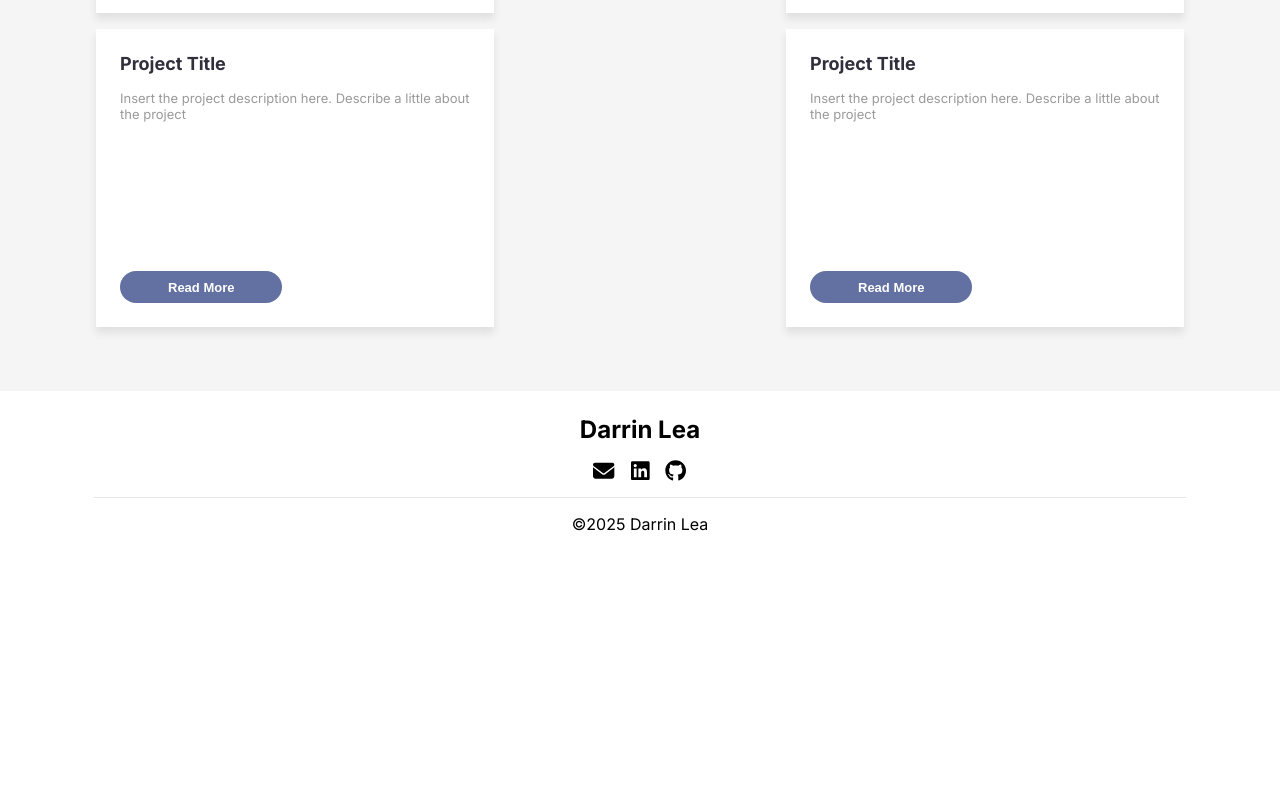
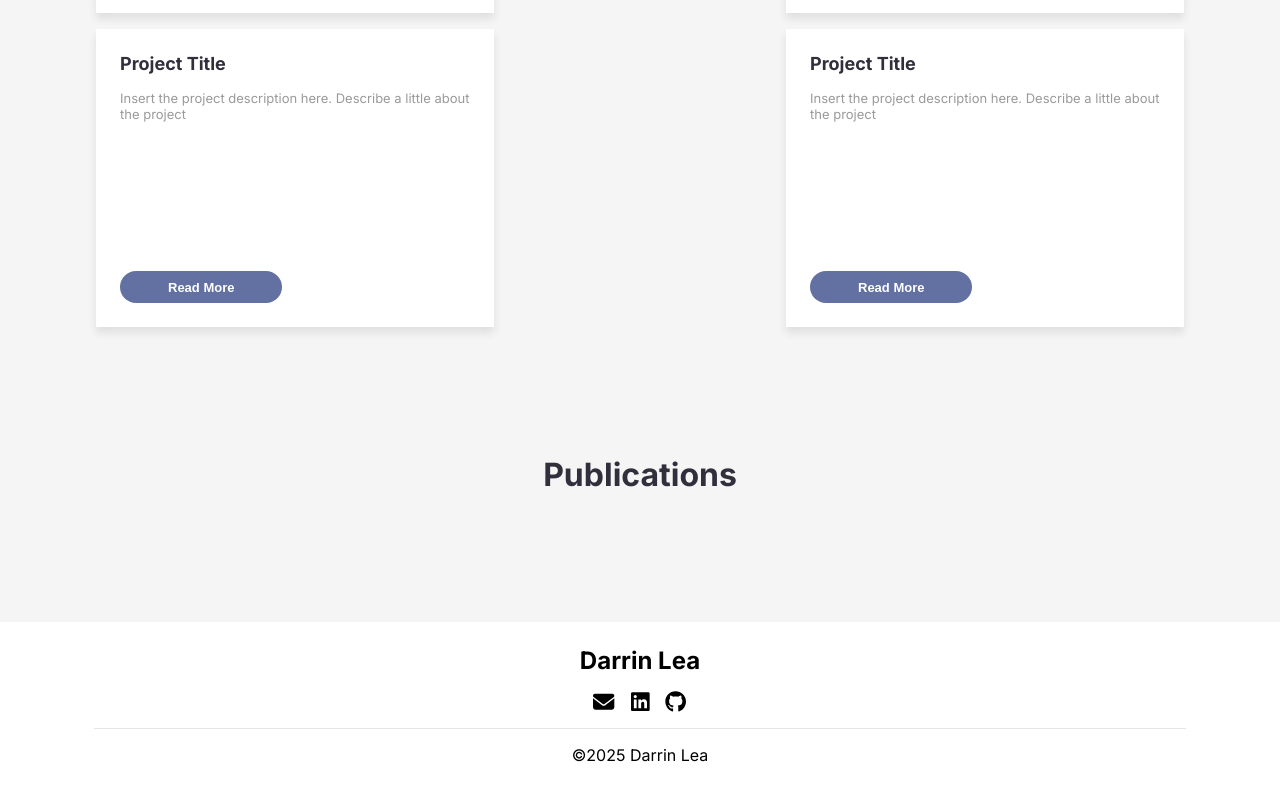
Before and after one commit to dlea8/darrin-website, a React (Create React App) app: page / in a window 1280 px wide. Shown: the part 2152-2952 px from the top of the page. Before the commit the page ends 2725 px from the top, so only its background shows below. Built offline with nearby package versions, Linux system fonts and the light colour scheme.

Commit message:
created publicaitons section and added classes for section bg color

```diff
--- a/src/Pages/Home.js
+++ b/src/Pages/Home.js
@@ -3,6 +3,7 @@ import Welcome from '../WelcomeSection/welcome';
 import Projects from '../ProjectsSection/projects';
 import NavBar from '../NavBar/navbar';
 import Footer from '../Footer/footer';
+import Publications from '../PublicationsSection/publications';
 
 function Home() {
     return (
@@ -12,6 +13,7 @@ function Home() {
         <Header></Header>
         <Welcome></Welcome>
         <Projects/>
+        <Publications/>
         <Footer></Footer>
 
       </div>
--- a/src/ProjectsSection/projectStyles.css
+++ b/src/ProjectsSection/projectStyles.css
@@ -1,7 +1,3 @@
-.projects-section {
-    background-color: var(--color-bg-secondary);
-}
-
 .projects-content {
     width: 85%;
     max-width: var(--content-max-width);
--- a/src/ProjectsSection/projects.js
+++ b/src/ProjectsSection/projects.js
@@ -10,7 +10,7 @@ import BlueButton from "../SharedComponents/blueButton";
 function Projects() {
 
   return (
-    <div className="projects-section section">
+    <div className="section secondary-section">
         <div className="section-title">
             <label>Personal Projects</label>
         </div>
--- /dev/null
+++ b/src/PublicationsSection/publications.js
@@ -0,0 +1,12 @@
+import "../index.css"
+import "../Styles/GlobalStyles.css"
+
+export default function Publications() {
+    return (
+        <div className="section secondary-section">
+            <div className="section-title">
+                <label>Publications</label>
+            </div>
+        </div>
+    );
+}
--- a/src/Styles/GlobalStyles.css
+++ b/src/Styles/GlobalStyles.css
@@ -15,6 +15,14 @@
 
 .section {
     padding: var(--section-padding) 0px
+}
+
+.primary-section {
+    background-color: var(--color-bg-primary);
+}
+
+.secondary-section {
+    background-color: var(--color-bg-secondary);
 }
 
 .section-title {
```
Also changed, not shown: src/PublicationsSection/publications.css (added).
